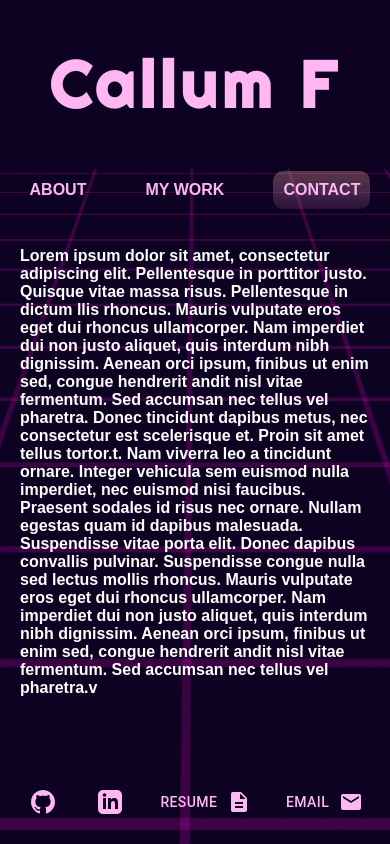
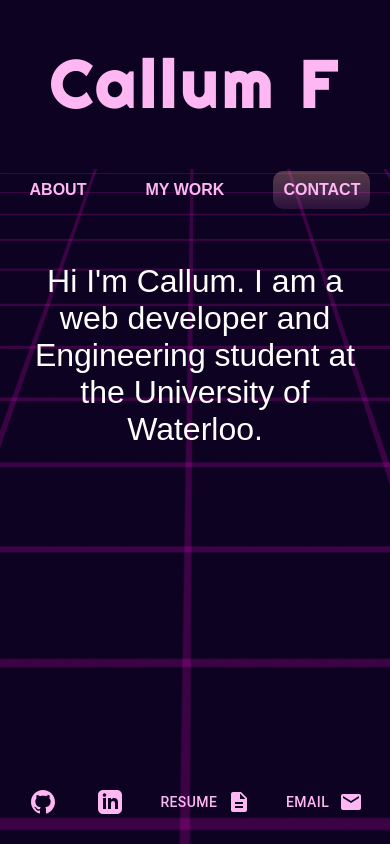
Before and after one commit to CallumFletcher/personal-website, a React (Create React App) app: page / in a window 390 px wide. Built offline with nearby package versions, Linux system fonts and the light colour scheme.

Commit message:
added about content and resume

```diff
--- a/src/App.css
+++ b/src/App.css
@@ -204,18 +204,14 @@ body {
   .title {
     font-size: 65px;
   }
-  .bg {
-  }
-  .vert-bg {
-  }
   .sun-horizon {
     /* margin-top: 16em; */
     /* height: 0vh; */
     height: calc(100vh - 100px);
   }
   .sun {
-    height: 120px;
-    width: 120px;
+    height: 140px;
+    width: 140px;
   }
   .body {
     grid-template-rows: 20% 5% 65% auto;
--- a/src/components/About.js
+++ b/src/components/About.js
@@ -7,22 +7,8 @@ function About({ aboutRef, aboutInView }) {
     <Fade in={aboutInView} timeout={1000}>
       <div className="section">
         <p className="text" id="about" ref={aboutRef}>
-          Lorem ipsum dolor sit amet, consectetur adipiscing elit. Pellentesque
-          in porttitor justo. Quisque vitae massa risus. Pellentesque in dictum
-          llis rhoncus. Mauris vulputate eros eget dui rhoncus ullamcorper. Nam
-          imperdiet dui non justo aliquet, quis interdum nibh dignissim. Aenean
-          orci ipsum, finibus ut enim sed, congue hendrerit andit nisl vitae
-          fermentum. Sed accumsan nec tellus vel pharetra. Donec tincidunt
-          dapibus metus, nec consectetur est scelerisque et. Proin sit amet
-          tellus tortor.t. Nam viverra leo a tincidunt ornare. Integer vehicula
-          sem euismod nulla imperdiet, nec euismod nisi faucibus. Praesent
-          sodales id risus nec ornare. Nullam egestas quam id dapibus malesuada.
-          Suspendisse vitae porta elit. Donec dapibus convallis pulvinar.
-          Suspendisse congue nulla sed lectus mollis rhoncus. Mauris vulputate
-          eros eget dui rhoncus ullamcorper. Nam imperdiet dui non justo
-          aliquet, quis interdum nibh dignissim. Aenean orci ipsum, finibus ut
-          enim sed, congue hendrerit andit nisl vitae fermentum. Sed accumsan
-          nec tellus vel pharetra.v
+          Hi I'm Callum. I am a web developer and Engineering student at the
+          University of Waterloo.
         </p>
       </div>
     </Fade>
--- a/src/components/BottomBar.js
+++ b/src/components/BottomBar.js
@@ -26,7 +26,14 @@ function BottomBar() {
       >
         <LinkedinIcon className="icon" />
       </IconButton>
-      <Button>
+      <Button
+        onClick={() =>
+          window.open(
+            "https://drive.google.com/file/d/1jeVzpBuh0DKiJLUEBXJP3ooMURrzgBBR/view?usp=sharing",
+            "_blank"
+          )
+        }
+      >
         <p className="button-text">Resume</p>
         <DescriptionIcon
           className="material-icon"
--- a/src/components/MainContent.css
+++ b/src/components/MainContent.css
@@ -3,10 +3,16 @@
   overflow: hidden;
   scroll-snap-align: center;
   scroll-snap-stop: always;
+  display: flex;
+  justify-content: center;
 }
 
 .text {
   color: white;
+  font-family: Arial, Helvetica, sans-serif;
+  font-size: 32px;
+  font-weight: lighter;
+  text-align: center;
 }
 @media only screen and (max-width: 750px) {
   .section {
```
